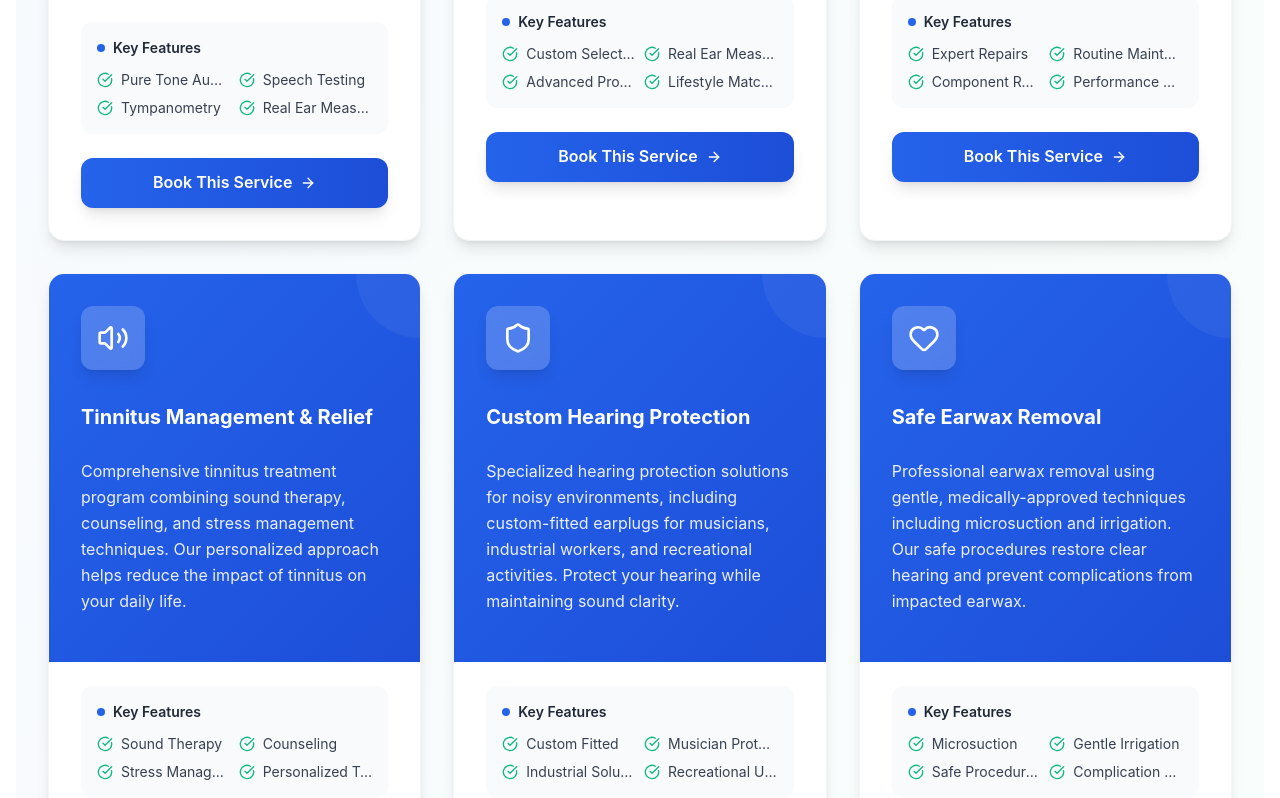
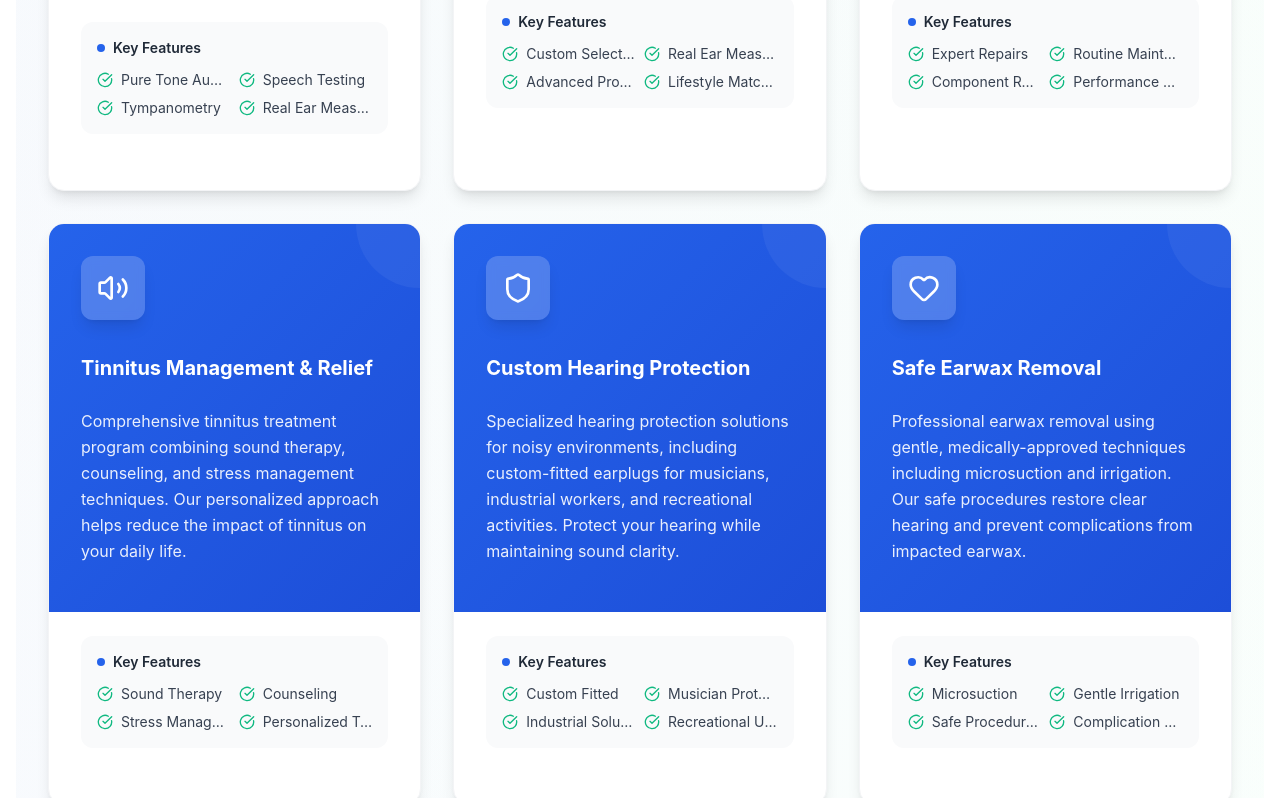
Before and after one commit to 1122Ahmad/hearing-clinic, a React (Vite) app: page /services in a window 1280 px wide. Shown: the part 1062-1860 px from the top of the page. Built offline with nearby package versions, Linux system fonts and the light colour scheme.

Commit message:
button removed

```diff
--- a/src/pages/Services.jsx
+++ b/src/pages/Services.jsx
@@ -159,14 +159,6 @@ const Services = () => {
                         ))}
                       </div>
                     </div>
-
-                    <a
-                      href="/appointment"
-                      className="w-full bg-gradient-to-r from-blue-600 to-blue-700 hover:from-blue-700 hover:to-blue-800 text-white font-semibold py-3 px-6 rounded-xl flex items-center justify-center gap-2 transition-all duration-300 shadow-lg hover:shadow-xl group-hover:scale-105"
-                    >
-                      <span>Book This Service</span>
-                      <ArrowRight className="w-4 h-4 group-hover:translate-x-1 transition-transform duration-300" />
-                    </a>
                   </div>
 
                   {/* Hover Effect Border */}
```
